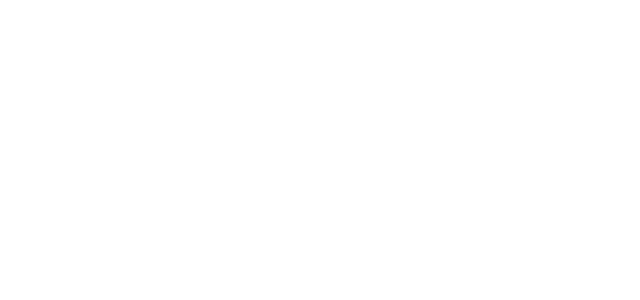
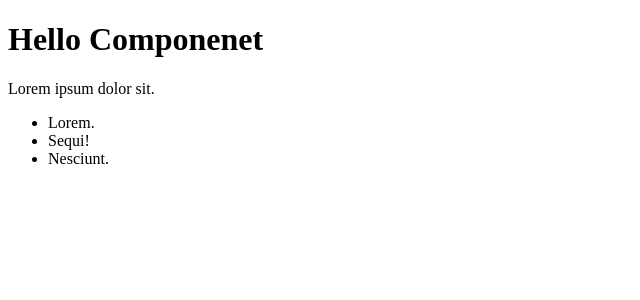
Before and after one commit to soowan95/react20231031, a React (Create React App) app: page / in a window 1280 px wide. Shown: the top 300 px of the page, without its empty margins (0-640 px from the left). Built offline with nearby package versions, Linux system fonts and the light colour scheme.

Commit message:
practice component

```diff
--- a/src/App.js
+++ b/src/App.js
@@ -1,9 +1,31 @@
 function App() {
   return (
     <div>
-
+      <MyComponent1 />
+      <MyComponent2 />
     </div>
   );
 }
 
+function MyComponent1 () {
+  return (
+    <div>
+      <h1>Hello Componenet</h1>
+    </div>
+  );
+}
+
+function MyComponent2 () {
+  return (
+    <>
+      <p>Lorem ipsum dolor sit.</p>
+      <ul>
+        <li>Lorem.</li>
+        <li>Sequi!</li>
+        <li>Nesciunt.</li>
+      </ul>
+    </>
+  )
+}
+
 export default App;
```
